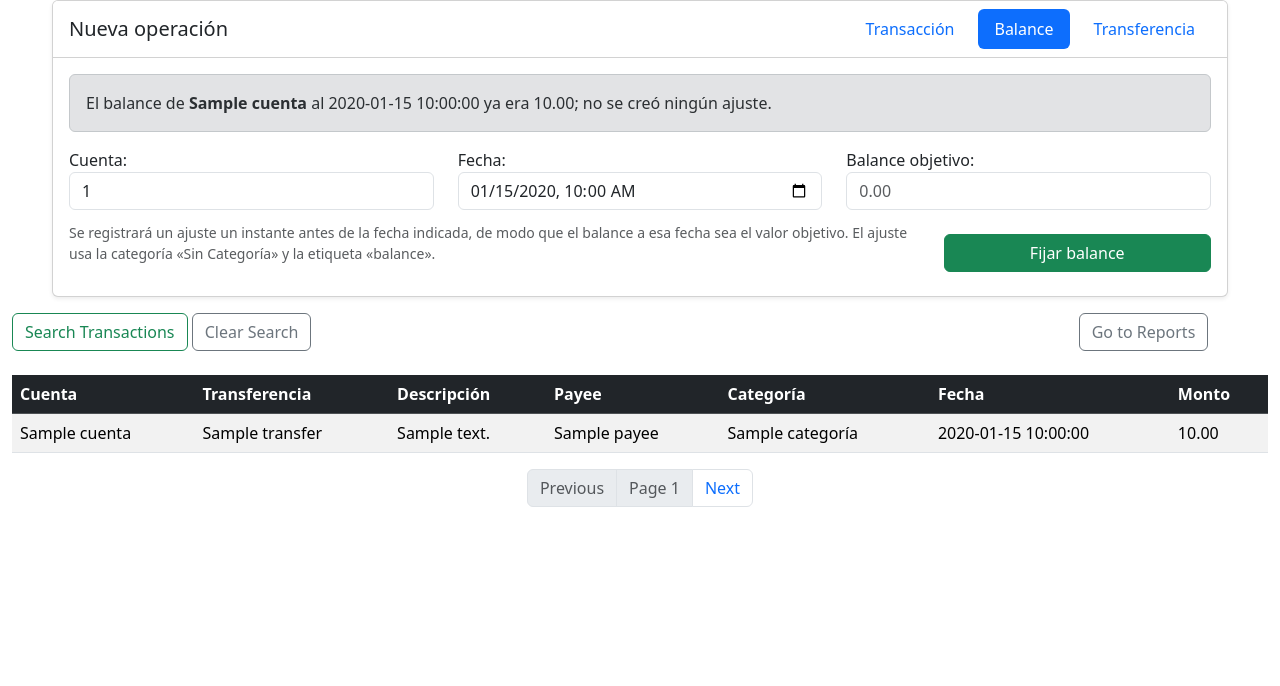
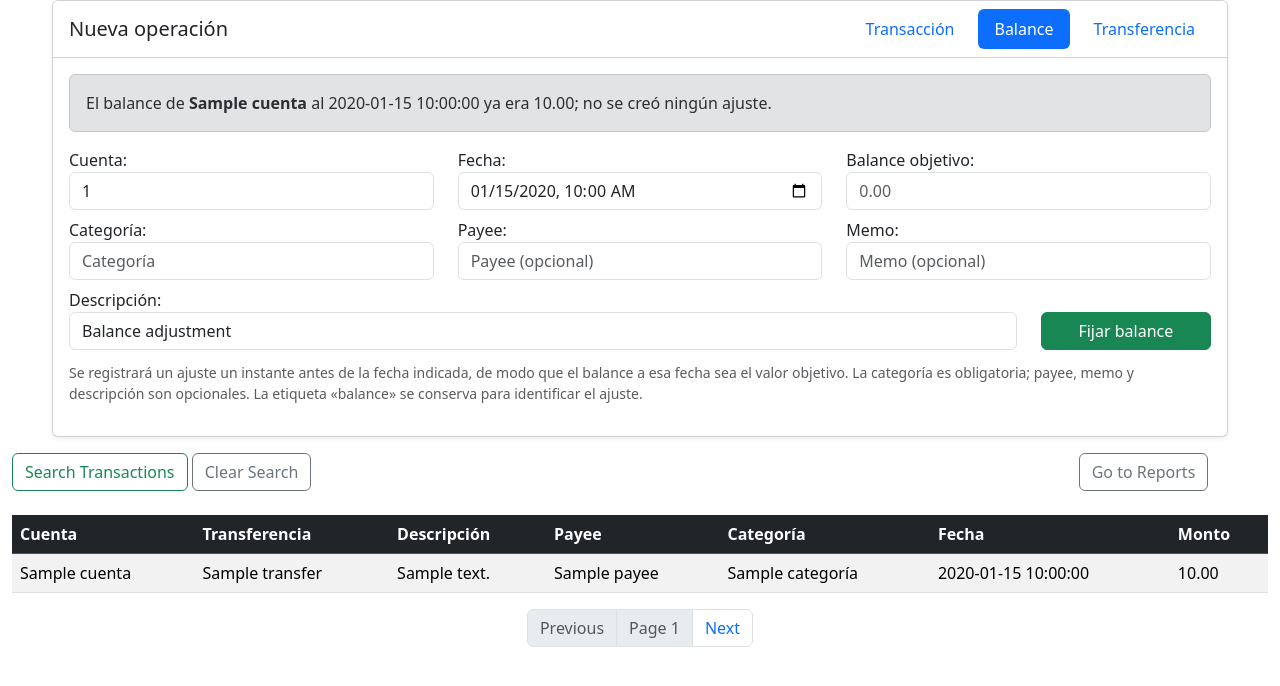
Before and after one commit to franrafa91/Transactions_WebApp, a Flask app: template templates/json.html in a window 1280 px wide, after a click on "Balance". Shown: the top 686 px of the page. Run offline with Flask 3, Linux system fonts and the light colour scheme; the template is opened without the code that fills it: most values are stand-ins (such as "Sample title", 1, 10 or a date in 2020); parts of the project's set-up code (start-up, migrations or seed data) failed here and were passed over; some libraries are stand-ins or nearby versions.

Commit message:
Extend set_balance with transaction metadata

```diff
--- a/app.py
+++ b/app.py
@@ -368,7 +368,8 @@ def duplicate_transaction(pars):
     return "nothing"
 
 
-def set_account_balance(cuenta, fecha, objetivo):
+def set_account_balance(cuenta, fecha, objetivo, categoria,
+                        payee=None, memo=None, descripcion=None):
     """Set an account balance at a date and report the applied adjustment."""
     cnxn = _get_psycopg2_connection()
     cursor = cnxn.cursor()
@@ -376,8 +377,8 @@ def set_account_balance(cuenta, fecha, objetivo):
         cursor.execute("SELECT get_balance(%s, %s)", (cuenta, fecha))
         previous = cursor.fetchone()[0]
         cursor.execute(
-            "CALL set_balance(%s, %s, %s)",
-            (cuenta, fecha, objetivo),
+            "CALL set_balance(%s, %s, %s, %s, %s, %s, %s)",
+            (cuenta, fecha, objetivo, categoria, payee, memo, descripcion),
         )
         cnxn.commit()
         delta = objetivo - previous
@@ -832,16 +833,27 @@ def index():
                     request.form["Fecha"], "%Y-%m-%dT%H:%M"
                 )
                 objetivo = float(request.form["Balance"])
+                categoria = (request.form.get("Categoria") or "").strip()
+                payee = request.form.get("Payee") or None
+                memo = request.form.get("Memo") or None
+                descripcion = request.form.get("Descripcion") or None
+                if not categoria:
+                    raise ValueError("category required")
                 if not math.isfinite(objetivo):
                     raise ValueError("balance must be finite")
-                balance_result = set_account_balance(cuenta, fecha, objetivo)
+                balance_result = set_account_balance(
+                    cuenta, fecha, objetivo, categoria, payee, memo, descripcion
+                )
                 if balance_result is None:
                     balance_error = (
-                        "No se pudo fijar el balance. Revisa la cuenta y la fecha."
+                        "No se pudo fijar el balance. "
+                        "Revisa la cuenta, la categoría y la fecha."
                     )
             except (KeyError, ValueError) as e:
                 print("Invalid balance form: %s" % e)
-                balance_error = "El balance objetivo o la fecha no son válidos."
+                balance_error = (
+                    "La categoría, el balance objetivo o la fecha no son válidos."
+                )
         elif operacion == "Transferencia":
             active_tab = "transferencia"
             pars = [
--- a/templates/_operation_card.html
+++ b/templates/_operation_card.html
@@ -144,17 +144,54 @@
                      class="form-control" required>
             </div>
           </div>
+          <div class="row">
+            <div class="col-md-4">
+              <label for="Categoria-balance">Categoría:</label>
+              <input type="text" name="Categoria" id="Categoria-balance"
+                     placeholder="Categoría" list="CatList-balance"
+                     class="form-control" maxlength="30" required>
+              <datalist id="CatList-balance">
+                {% for u in categs %}
+                <option value="{{u[0]}}">{{u[0]}}</option>
+                {% endfor %}
+              </datalist>
+            </div>
+            <div class="col-md-4">
+              <label for="Payee-balance">Payee:</label>
+              <input type="text" name="Payee" id="Payee-balance"
+                     placeholder="Payee (opcional)" list="payeelist-balance"
+                     class="form-control" maxlength="40">
+              <datalist id="payeelist-balance">
+                {% for u in payees %}
+                <option value="{{u[0]}}">{{u[0]}}</option>
+                {% endfor %}
+              </datalist>
+            </div>
+            <div class="col-md-4">
+              <label for="Memo-balance">Memo:</label>
+              <input type="text" name="Memo" id="Memo-balance"
+                     placeholder="Memo (opcional)" class="form-control" maxlength="30">
+            </div>
+          </div>
           <div class="row align-items-end">
-            <div class="col-md-9">
+            <div class="col-md-10">
+              <label for="Descripcion-balance">Descripción:</label>
+              <input type="text" name="Descripcion" id="Descripcion-balance"
+                     value="Balance adjustment" class="form-control" maxlength="255">
+            </div>
+            <div class="col-md-2">
+              <div class="d-grid">
+                <button type="submit" class="btn btn-success">Fijar balance</button>
+              </div>
+            </div>
+          </div>
+          <div class="row">
+            <div class="col-12">
               <div class="form-text mb-2">
                 Se registrará un ajuste un instante antes de la fecha indicada, de modo
-                que el balance a esa fecha sea el valor objetivo. El ajuste usa la
-                categoría «Sin Categoría» y la etiqueta «balance».
-              </div>
-            </div>
-            <div class="col-md-3">
-              <div class="d-grid">
-                <button type="submit" class="btn btn-success">Fijar balance</button>
+                que el balance a esa fecha sea el valor objetivo. La categoría es
+                obligatoria; payee, memo y descripción son opcionales. La etiqueta
+                «balance» se conserva para identificar el ajuste.
               </div>
             </div>
           </div>
```
Also changed, not shown: README.md.
